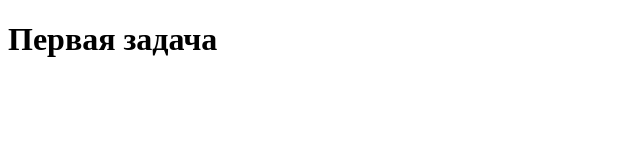
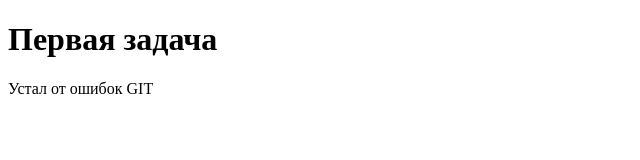
Before and after one commit to davatim/first-project, a plain HTML site: page index.html in a window 1280 px wide. Shown: the whole page, without its empty margins (0-640 px from the left). Drawn offline with Linux system fonts and the light colour scheme.

Commit message:
Вставка текста

```diff
--- a/index.html
+++ b/index.html
@@ -8,5 +8,6 @@
 </head>
 <body>
     <h1>Первая задача</h1>
+    <p>Устал от ошибок GIT</p>
 </body>
 </html>
```
